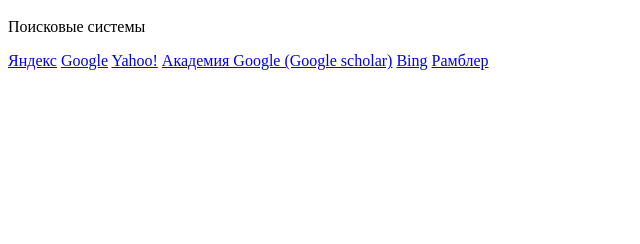
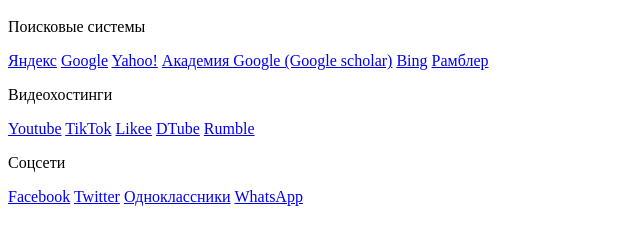
Before and after one commit to kostya8334/browser, a plain HTML site: page index.html in a window 1280 px wide. Shown: the part 48-292 px from the top of the page, without its empty margins (0-640 px from the left). Drawn offline with Linux system fonts and the light colour scheme.

Commit message:
Update index.html

```diff
--- a/index.html
+++ b/index.html
@@ -7,8 +7,17 @@
   <a href="https://scholar.google.com/">Академия Google (Google scholar)</a>
   <a href="https://www.bing.com/">Bing</a>
   <a href="https://www.rambler.ru/">Рамблер</a>
-
-
-
+  <p>Видеохостинги</p>
+  <a href="https://www.youtube.com/">Youtube</a>
+  <a href="https://www.tiktok.com/ru-RU/">TikTok</a>
+  <a href="https://likee.video/">Likee</a>
+  <a href="https://d.tube/">DTube</a>
+  <a href="https://rumble.com/">Rumble</a>
+  <p>Соцсети</p>
+  <a href="https://ru-ru.facebook.com/">Facebook</a>
+  <a href="https://vk.com/ВКонтакте"></a>
+  <a href="https://twitter.com/?lang=ru">Twitter</a>
+  <a href="https://ok.ru/">Одноклассники</a>
+  <a href="https://www.whatsapp.com/?lang=ru">WhatsApp</a>
 
 </html>
```
